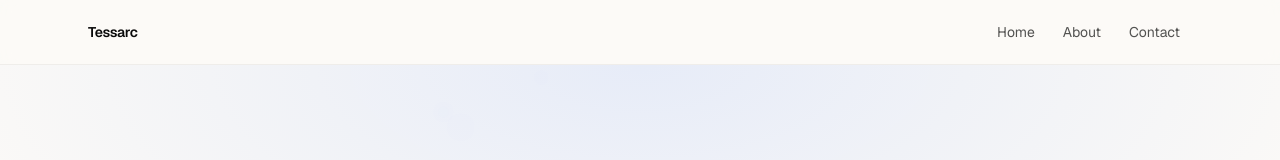
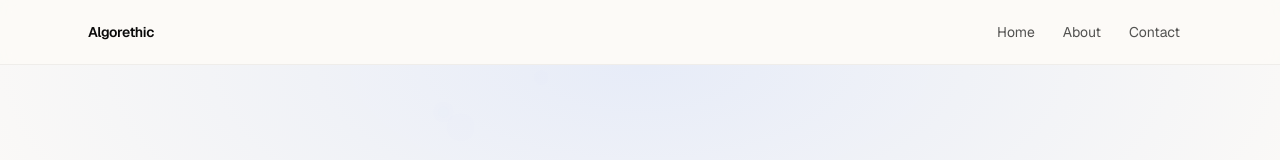
Before and after one commit to Algorithec/Algorithec-Website, a Next.js app in the folder tessarc/: page / in a window 1280 px wide. Shown: the top 160 px of the page. Built offline with nearby package versions, Linux system fonts and the light colour scheme.

Commit message:
layout changes

```diff
--- a/tessarc/src/app/layout.tsx
+++ b/tessarc/src/app/layout.tsx
@@ -6,8 +6,9 @@ import { Navbar } from "@/components/Navbar";
 import { Footer } from "@/components/Footer";
 
 export const metadata: Metadata = {
-  title: "Tessarc",
-  description: "The intelligence layer for every decision.",
+  title: "Algorethic",
+  description:
+    "Price predictions, recommendations, and real-time comparisons across Indian e-commerce.",
 };
 
 export default function RootLayout({
--- a/tessarc/src/components/Navbar.tsx
+++ b/tessarc/src/components/Navbar.tsx
@@ -14,7 +14,7 @@ export function Navbar() {
           href="/"
           className="text-sm font-semibold tracking-tight text-foreground"
         >
-          Tessarc
+          Algorethic
         </Link>
         <nav className="flex items-center gap-1">
           {links.map((link) => (
```
